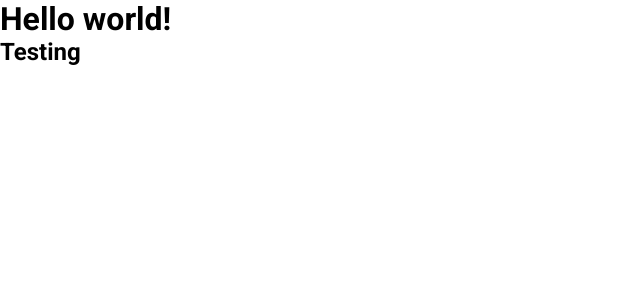
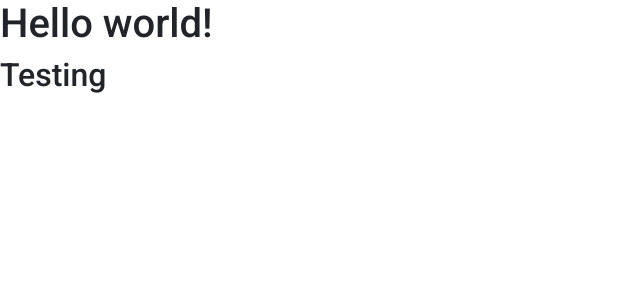
Before and after one commit to JoonatanKallio/ShoppingListApplication, a React (Vite) app: page / in a window 1280 px wide. Shown: the top 300 px of the page, without its empty margins (0-640 px from the left). Built offline with nearby package versions, Linux system fonts and the light colour scheme.

Commit message:
added bootstrap to the project (#3)

```diff
--- a/package.json
+++ b/package.json
@@ -11,13 +11,17 @@
     "test": "vitest"
   },
   "dependencies": {
+    "bootstrap": "^5.3.3",
+    "bootstrap-icons": "^1.11.3",
     "react": "^18.2.0",
     "react-dom": "^18.2.0",
     "react-router-dom": "^6.23.1"
   },
   "devDependencies": {
+    "@popperjs/core": "^2.11.8",
     "@testing-library/jest-dom": "^6.4.5",
     "@testing-library/react": "^15.0.7",
+    "@types/bootstrap": "^5.2.10",
     "@types/react": "^18.2.66",
     "@types/react-dom": "^18.2.22",
     "@typescript-eslint/eslint-plugin": "^7.11.0",
--- a/src/styles/_config.scss
+++ b/src/styles/_config.scss
@@ -1,4 +1,5 @@
 @import 'https://fonts.googleapis.com/css2?family=Roboto:ital,wght@0,100;0,300;0,400;0,500;0,700;0,900;1,100;1,300;1,400;1,500;1,700;1,900&display=swap';
+@import "bootstrap/scss/bootstrap";
 
 /* ALL SCSS FILE IMPORTS */
 @import "../routes/error-page/error-page";
```
Also changed, not shown: 1 other file (tests, documents, lock files or other folders).
